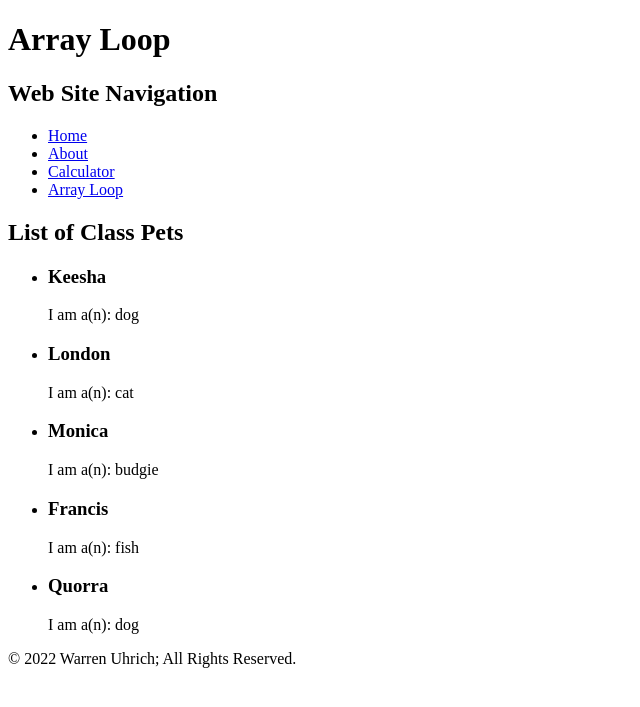
After one commit to WarrenUhrich/lighthouse-labs-advanced-lecture-php, a PHP site: page /array-loop.php in a window 1280 px wide. The commit adds this page. Shown: the top 707 px of the page, without its empty margins (0-640 px from the left). Run offline with PHP 8.4, Linux system fonts and the light colour scheme.

Commit message:
Add array loop example (foreach.)

```diff
--- /dev/null
+++ b/array-loop.php
@@ -0,0 +1,27 @@
+<?php include './templates/header.php'; ?>
+    <?php include './templates/navigation.php'; ?>
+
+    <?php
+        $pets = array(
+            ['name' => 'Keesha', 'type' => 'dog'],
+            ['name' => 'London', 'type' => 'cat'],
+            ['name' => 'Monica', 'type' => 'budgie'],
+            ['name' => 'Francis', 'type' => 'fish'],
+            ['name' => 'Quorra', 'type' => 'dog']
+        );
+    ?>
+
+    <h2>List of Class Pets</h2>
+    <ul>
+        <?php foreach ($pets as $pet) : ?>
+            <li>
+                <h3><?php echo $pet['name']; ?></h3>
+                <p>
+                    I am a(n):
+                    <?php echo $pet['type']; ?>
+                </p>
+            </li>
+        <?php endforeach; ?>
+    </ul>
+
+<?php include './templates/footer.php'; ?>
--- a/templates/header.php
+++ b/templates/header.php
@@ -4,7 +4,7 @@
     <meta charset="UTF-8">
     <meta http-equiv="X-UA-Compatible" content="IE=edge">
     <meta name="viewport" content="width=device-width, initial-scale=1.0">
-    <title><?php echo ucwords(sTr_rEpLaCe(['/', '.php'], '', $_SERVER['SCRIPT_NAME'])); ?></title>
+    <title><?php echo ucwords(sTr_rEpLaCe(['/', '.php', '-'], ['', '', ' '], $_SERVER['SCRIPT_NAME'])); ?></title>
 </head>
 <body>
-    <h1><?php echo ucwords(str_replace(['/', '.php'], '', $_SERVER['SCRIPT_NAME'])); ?></h1>
+    <h1><?php echo ucwords(str_replace(['/', '.php', '-'], ['', '', ' '], $_SERVER['SCRIPT_NAME'])); ?></h1>
--- a/templates/navigation.php
+++ b/templates/navigation.php
@@ -16,5 +16,10 @@
                 Calculator
             </a>
         </li>
+        <li>
+            <a href="/array-loop.php">
+                Array Loop
+            </a>
+        </li>
     </ul>
 </nav>
```
